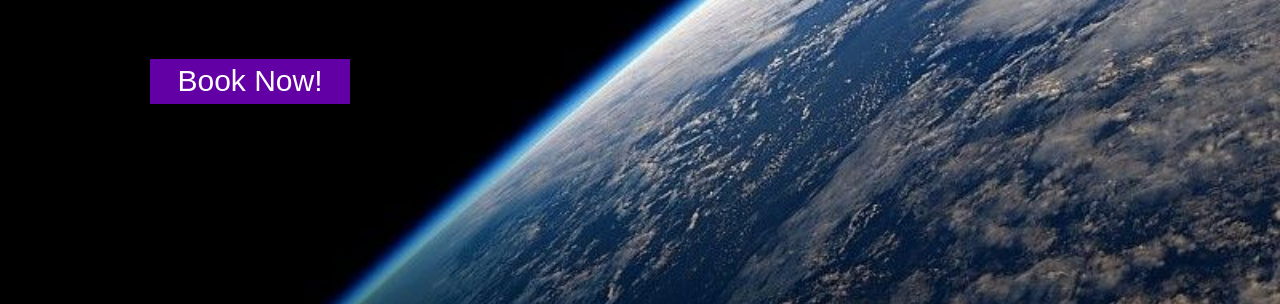
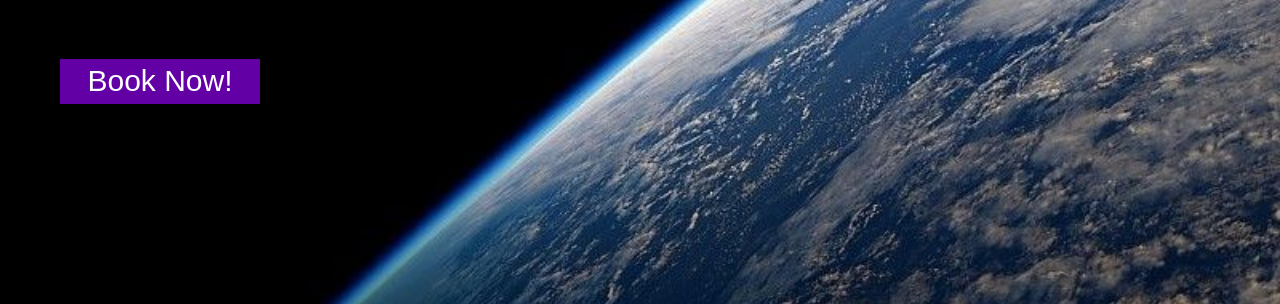
Before and after one commit to Avu-J/Wonder, a plain HTML site: page index.html in a window 1280 px wide. Shown: the part 496-800 px from the top of the page. Drawn offline with Linux system fonts and the light colour scheme.

Commit message:
Update style.css

```diff
--- a/style.css
+++ b/style.css
@@ -96,7 +96,7 @@ main img {
 #homebook {
     position: absolute;
     margin-top: 37%;
-    margin-left: 150px;
+    margin-left: 60px;
     height: 45px;
     font-size: 30px;
     width: 200px;
```
